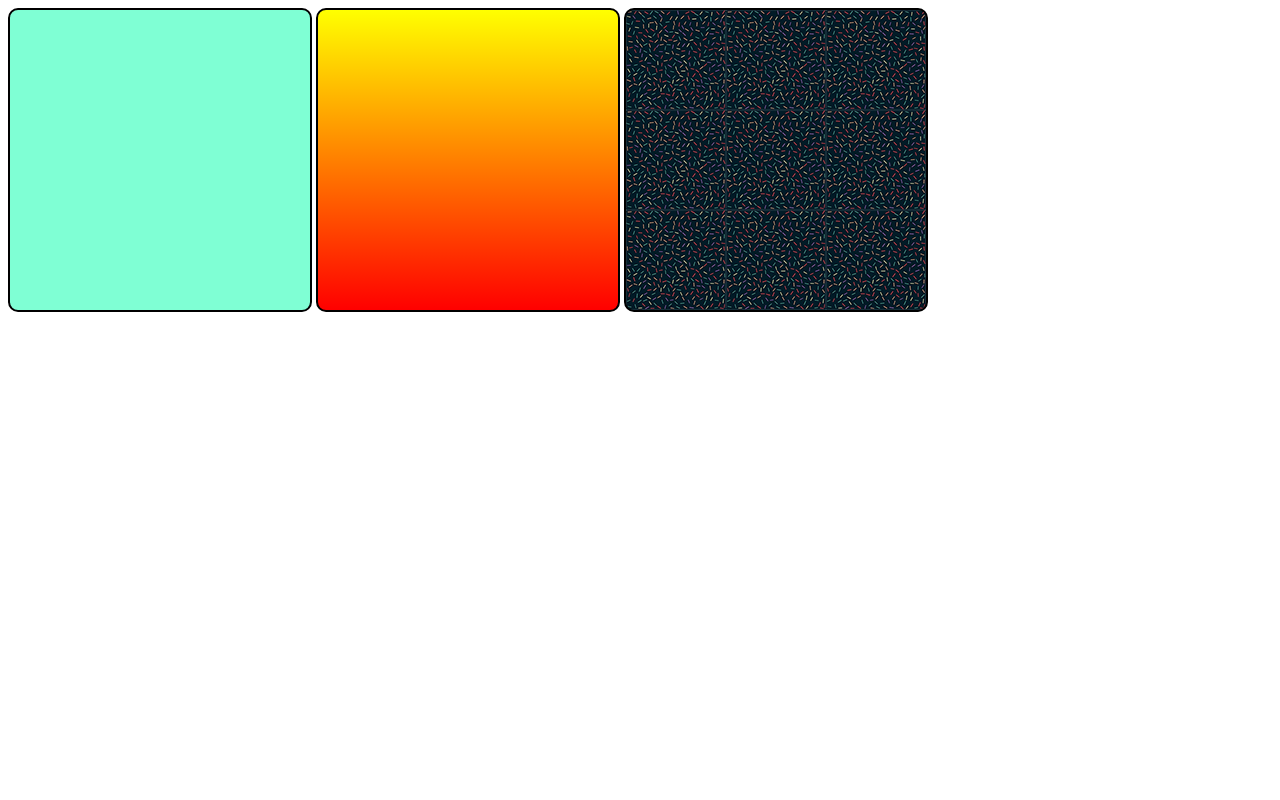
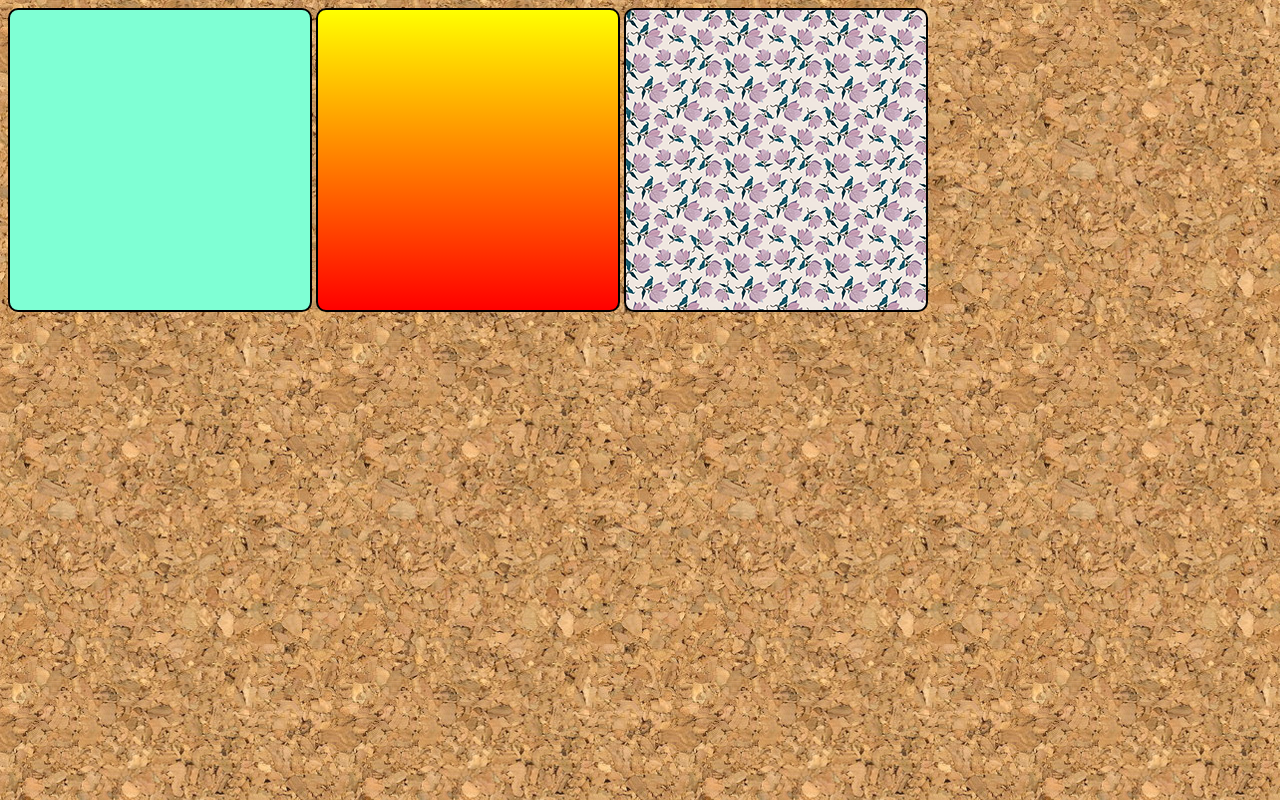
Before and after one commit to MatheusMilas/HTML-CSS, a plain HTML site: page Exercícios/EX 22/fundo001.html in a window 1280 px wide. Drawn offline with Linux system fonts and the light colour scheme.

Commit message:
coloquei uma imagem no body

```diff
--- a/Exercícios/EX 22/fundo001.html
+++ b/Exercícios/EX 22/fundo001.html
@@ -5,6 +5,11 @@
     <meta name="viewport" content="width=device-width, initial-scale=1.0">
     <title>Teste de Imagem de Fundo</title>
     <style>
+
+        body {
+            background-image: url('imagens/wallpaper001.jpg');
+        }
+
         div.quadrado {
             display: inline-block;
             border: 2px solid black;
@@ -23,7 +28,7 @@
         }
 
         div#q3 {
-            background-image: url('imagens/pattern001.png');
+            background-image: url('imagens/pattern003.png');
         }
     </style>
 </head>
```
